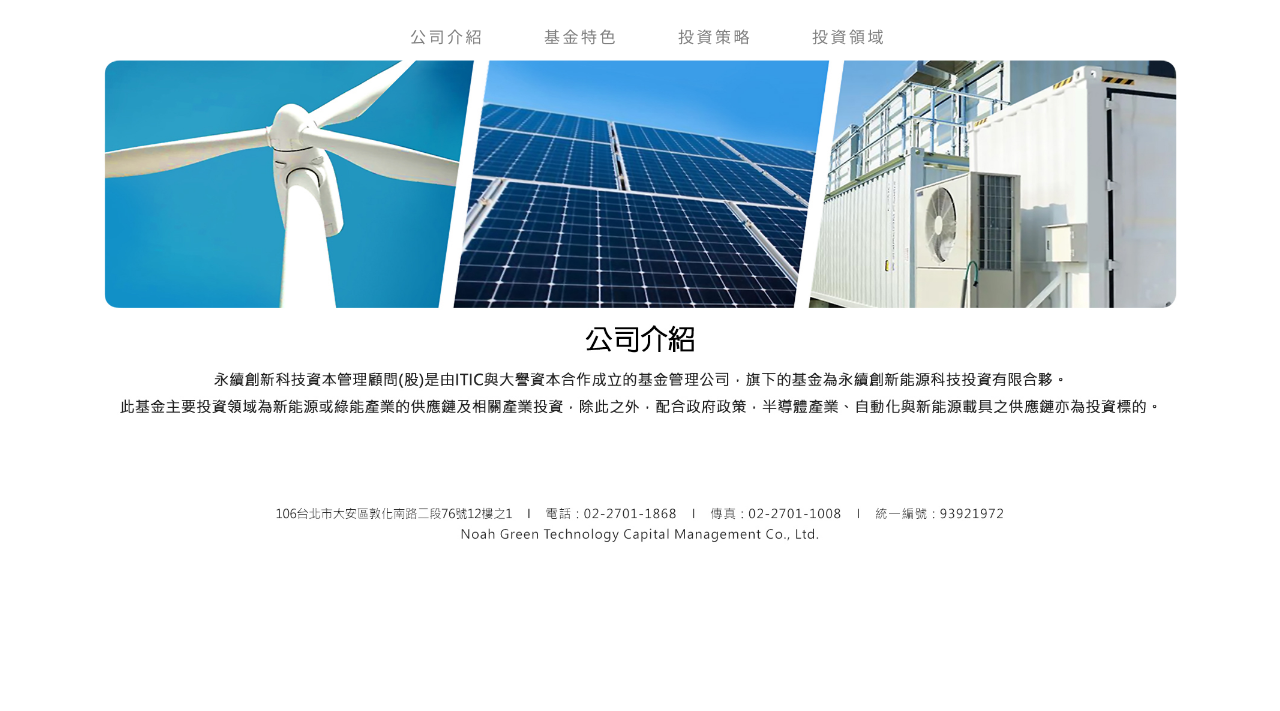
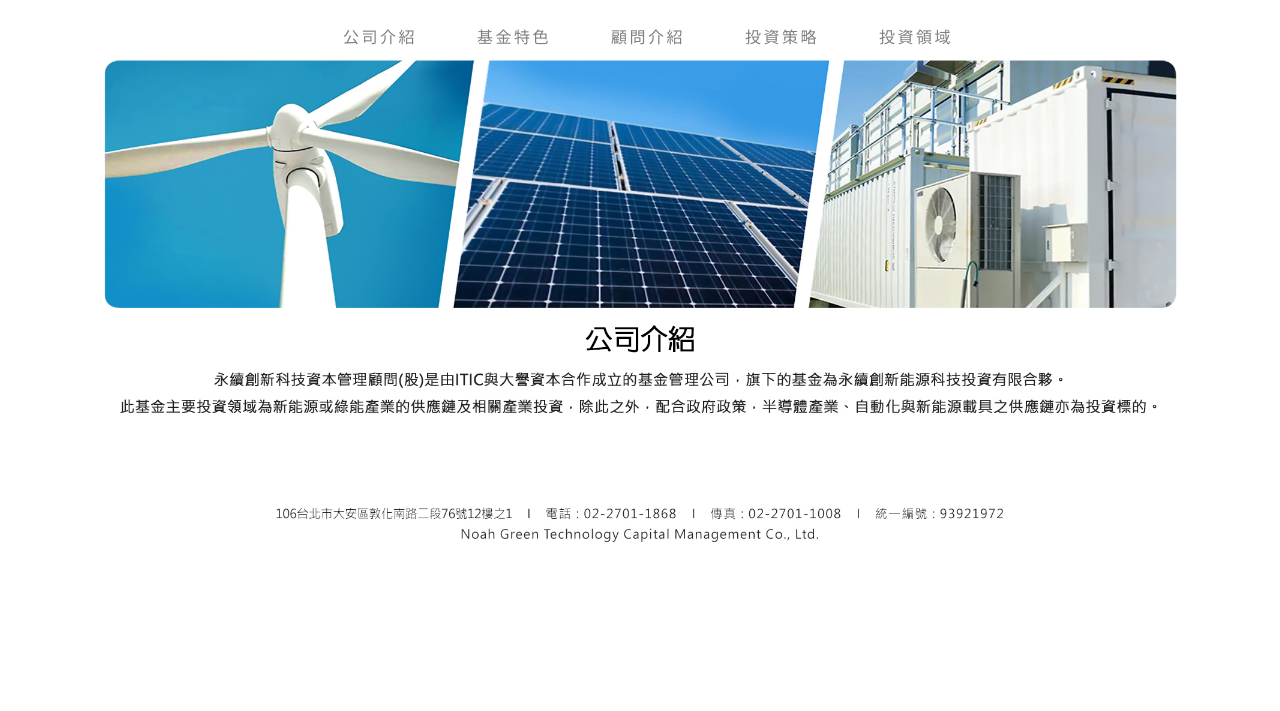
Before and after one commit to kobebest47/dayu, a plain HTML site: page index.html in a window 1280 px wide. Shown: the part 89-800 px from the top of the page. Drawn offline with nearby package versions, Linux system fonts and the light colour scheme.

Commit message:
counsultant

```diff
--- a/index.html
+++ b/index.html
@@ -125,6 +125,9 @@
                             <a class="nav-link" href="#" onclick="changeImage('image/fund_info.jpg')">基金特色</a>
                         </li>
                         <li class="nav-item">
+                            <a class="nav-link" href="#" onclick="changeImage('')">顧問介紹</a>
+                          </li>
+                        <li class="nav-item">
                             <a class="nav-link" href="#" onclick="changeImage('image/invest_strategy.jpg')">投資策略</a>
                         </li>
                         <li class="nav-item">
```
